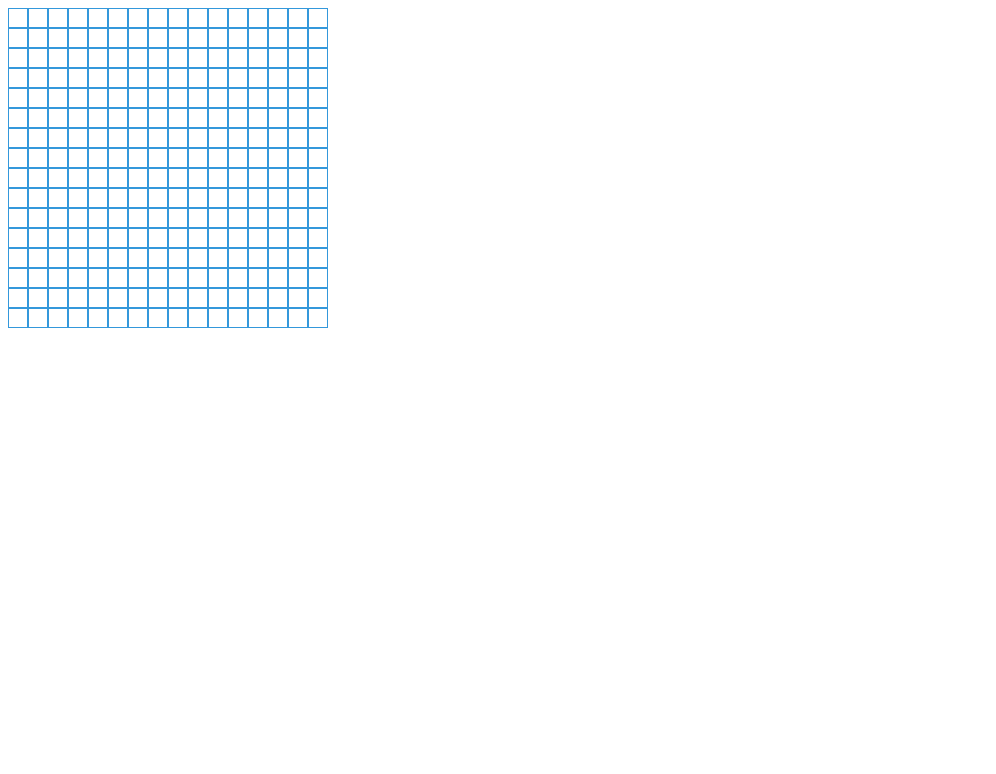
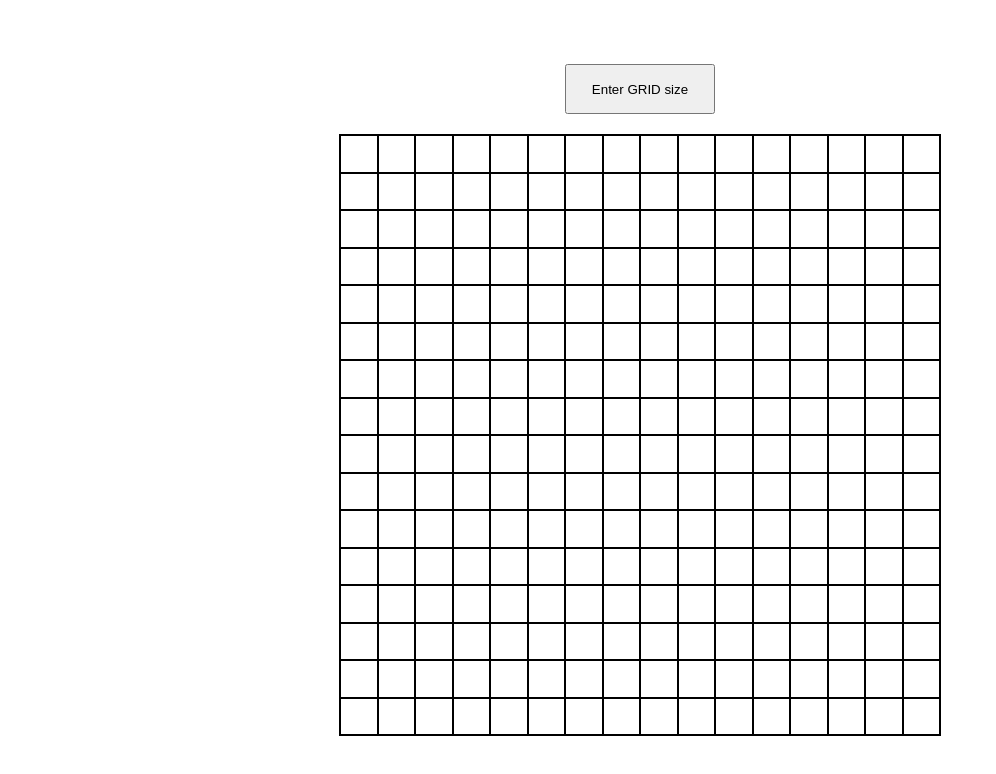
Before and after one commit to TurboTurboks/etch-a-sketch, a plain HTML site: page index.html in a window 1280 px wide. Shown: the whole page, without its empty margins (0-996 px from the left). Drawn offline with Linux system fonts and the light colour scheme.

Commit message:
Popraviti CSS Popraviti da ne izlece nista van grida koliko god kutija bila velika

```diff
--- a/index.html
+++ b/index.html
@@ -9,6 +9,7 @@
     <title>Etch a sketch</title>
 </head>
 <body>
+    <button id="sqaureNumber">Enter GRID size</button>
     <div id="container">
 
     </div>
--- a/javascript.js
+++ b/javascript.js
@@ -1,11 +1,25 @@
+
+
+
+const sqrNumButton = document.querySelector("#sqaureNumber")
+
+let gridSize = 16;
+
+function changeGrid(newGridSize) {
+    gridSize = newGridSize
+}
+
+
+
+
+
 const container = document.querySelector("#container")
 
-
-for (let i = 0; i < 16; i++) {
+for (let i = 0; i < gridSize; i++) {
     const newColumnDiv = document.createElement("div");
     newColumnDiv.className = "column";
     container.appendChild(newColumnDiv);
-    for (let j = 0; j < 16; j++) {
+    for (let j = 0; j < gridSize; j++) {
         const newRowDiv = document.createElement("div");
         newRowDiv.className = "square";
         newColumnDiv.appendChild(newRowDiv);
@@ -13,5 +27,7 @@ for (let i = 0; i < 16; i++) {
         newRowDiv.addEventListener("mouseenter", () => {
             newRowDiv.style.backgroundColor = "red";
         })
+
+
     }
 }
--- a/style.css
+++ b/style.css
@@ -1,10 +1,36 @@
+body {
+    margin: 0;
+    min-height: 100vh;
+
+    display: flex;
+    flex-direction: column;
+    justify-content: center;
+    align-items: center;
+}
+
 .column {
+    flex: 1;
     display: flex;
+    flex-direction: column;
 }
 
 .square {
-    width: 20px;
-    height: 20px;
-    border: 1px solid #3498db;
+    flex: 1;
+    border: 1px solid black;
     box-sizing: border-box;
 }
+
+#container {
+    display: flex;
+    width: 600px;
+    height: 600px;
+    border: 1px solid black;
+}
+
+#sqaureNumber{
+    width: 150px;
+    height: 50px;
+    margin-bottom: 20px;
+
+
+}
```
